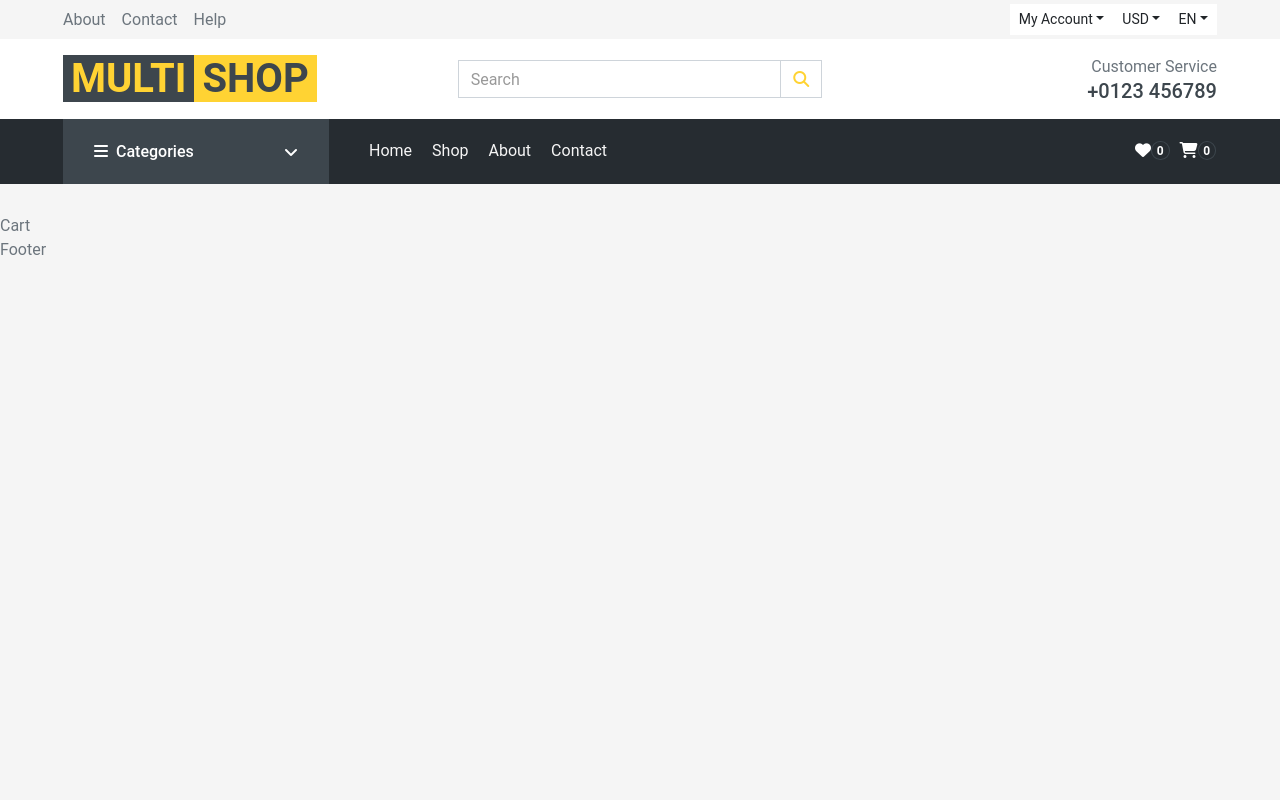
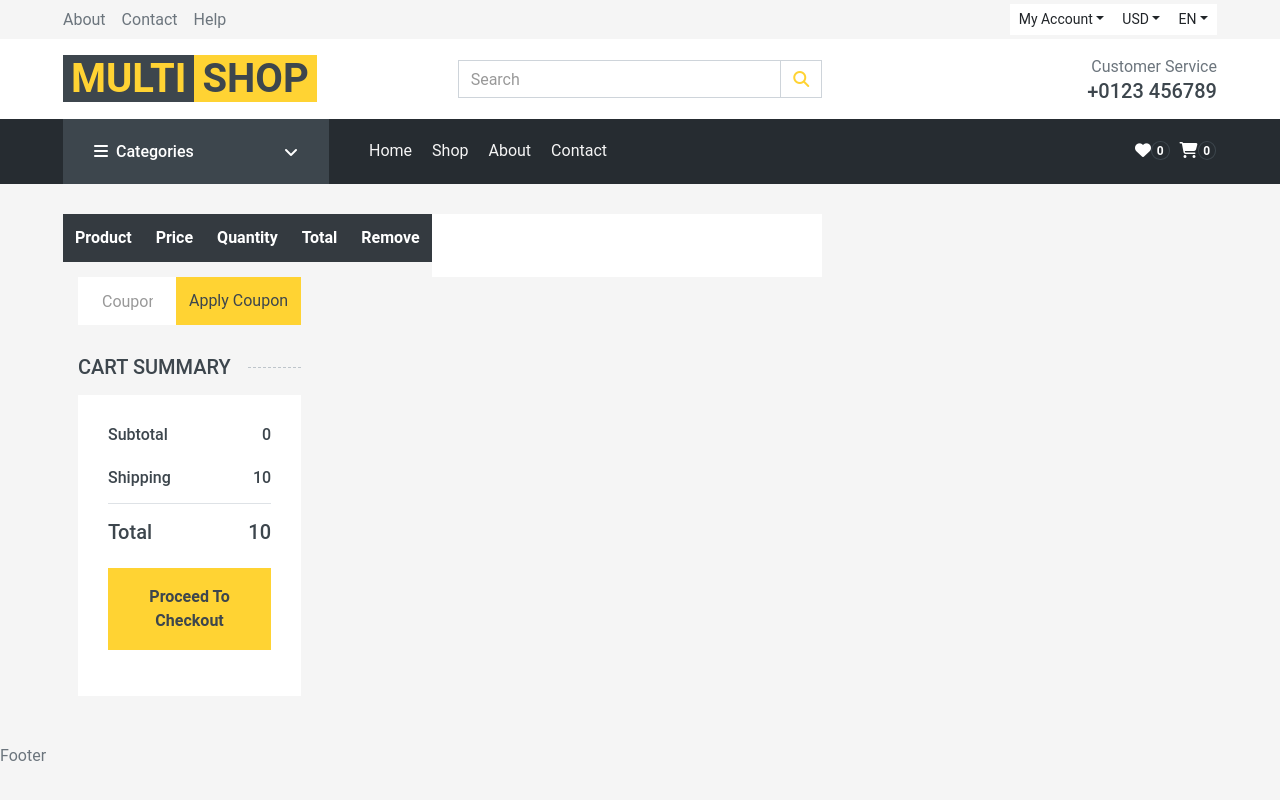
Before and after one commit to kongyutay/fashion-ecommerce-react, a React (Create React App) app: page /cart in a window 1280 px wide. Built offline with nearby package versions, Linux system fonts and the light colour scheme.

Commit message:
Finished Cart component

```diff
--- a/src/common/Header.js
+++ b/src/common/Header.js
@@ -57,7 +57,7 @@ const Header = () => {
                                         <i className="fas fa-heart text-white"></i>
                                         <span style={{ paddingBottom:"2px" }} className="badge text-white border border-dark rounded-circle">0</span>
                                     </Link>
-                                    <Link className="btn px-0 ml-2">
+                                    <Link to="/cart" className="btn px-0 ml-2">
                                         <i className="fas fa-shopping-cart text-white"></i>
                                         <span style={{ paddingBottom:"2px" }} className="badge text-white border border-dark rounded-circle">{totalItems}</span>
                                     </Link>
--- a/src/components/Products.js
+++ b/src/components/Products.js
@@ -13,7 +13,7 @@ const Products = () => {
             ...product, quantity: qty, totalPrice,
         };
         dispatch(addToCart(tempProduct));
-        dispatch(getCartTotal)
+        dispatch(getCartTotal());
     };
     return (
         <div className="container-fluid pt-5">
--- a/src/pages/CartPage/Cart.js
+++ b/src/pages/CartPage/Cart.js
@@ -1,8 +1,140 @@
-import React from "react";
+import React, { useEffect } from "react";
+import { products } from "../../data/Data";
+import { useDispatch, useSelector } from "react-redux";
+import { getCartTotal, removeItem, updateQuantity } from "../../redux/CartSlice";
 
 const Cart = () => {
+    const dispatch = useDispatch();
+    const increaseQty = (cartProductId, currentQty) => {
+        const newQty = currentQty + 1;
+        dispatch(updateQuantity({id: cartProductId, quantity: newQty}));
+    }
+    const decreaseQty = (cartProductId, currentQty) => {
+        const newQty = Math.max(currentQty - 1, 1);
+        dispatch(updateQuantity({id: cartProductId, quantity: newQty}));
+    }
+
+const {
+    data: cartProducts,
+    totalAmounts,
+    deliveryCharge,
+} = useSelector((state) => state.cart);
+
+useEffect(() => {
+    dispatch(getCartTotal);
+}, [useSelector((state) => state.cart)]);
+
+const handleRemoveItem = (itemId) => {
+    dispatch(removeItem({id: itemId}))
+}
+
     return (
-        <div>Cart</div>
+        <>
+            <div className="container-fluid">
+                <div className="row px-xl-5">
+                    <div className="col-lg-8 table-responsive b-5">
+                        <div className="table table-light table-borderless text-center mb-0">
+                            <table className="thead-dark">
+                                <thead>
+                                    <tr>
+                                        <th>Product</th>
+                                        <th>Price</th>
+                                        <th>Quantity</th>
+                                        <th>Total</th>
+                                        <th>Remove</th>
+                                    </tr>
+                                </thead>
+
+                                <tbody>
+                                    {cartProducts.map((val, index) => (
+                                        <tr>
+                                            <td className="align-middle">
+                                                <img src={val.product_img} alt="img" style={{ width: "50px" }} />
+                                                {val.product_name}
+                                            </td>
+                                            <td className="align-middle">{val.price}</td>
+                                            <td className="align-middle">
+                                                <div className="input-group quantity mx-auto">
+                                                    <div className="input-group-btn">
+                                                        <button className="btn btn-sm btn-primary btn-minus" type="button" onClick={() => decreaseQty(val.id, val.quantity)}>
+                                                            <i className="fa fa-minus"></i>
+                                                        </button>
+                                                    </div>
+
+                                                    <input type="text" name="text" value={val.quantity || 1 } className="form-control form-control-sm bg-secondary border-0 text-center" />
+
+                                                    <div className="input-group-btn">
+                                                        <button className="btn btn-sm btn-primary btn-plus" type="button" onClick={() => increaseQty(val.id, val.quantity)}>
+                                                            <i className="fa fa-plus"></i>
+                                                        </button>
+                                                    </div>
+                                                </div>
+                                            </td>
+                                            <td className="align-middle">{val.totalPrice}</td>
+                                            <td className="align-middle">
+                                                <button type="button" className="btn btn-sm btn-danger" onClick={() => handleRemoveItem(val.id)}>
+                                                    <i className="fa fa-times"></i>
+                                                </button>
+                                            </td>
+                                        </tr>
+                                    ))}
+                                </tbody>
+                            </table>
+                        </div>
+
+                        <div className="col-lg-4">
+                            <form className="mb-30" action="">
+                                <div className="input-group">
+                                <input
+                                    type="text"
+                                    className="form-control border-0 p-4"
+                                    placeholder="Coupon Code"
+                                />
+                                <div className="input-group-append">
+                                    <button className="btn btn-primary">Apply Coupon</button>
+                                </div>
+                                </div>
+                            </form>
+                            <h5 className="section-title position-relative text-uppercase mb-3">
+                                <span className="bg-secondary pr-3">Cart Summary</span>
+                            </h5>
+                            <div className="bg-light p-30 mb-5">
+                                <div className="border-bottom pb-2">
+                                <div className="d-flex justify-content-between mb-3">
+                                    <h6>Subtotal</h6>
+                                    <h6>{totalAmounts}</h6>
+                                </div>
+                                <div className="d-flex justify-content-between">
+                                    <h6 className="font-weight-medium">Shipping</h6>
+                                    <h6 className="font-weight-medium">{deliveryCharge}</h6>
+                                </div>
+                                </div>
+                                <div className="pt-2">
+                                <div className="d-flex justify-content-between mt-2">
+                                    <h5>Total</h5>
+                                    <h5>{totalAmounts + deliveryCharge}</h5>
+                                </div>
+                                <button className="btn btn-block btn-primary font-weight-bold my-3 py-3">
+                                    Proceed To Checkout
+                                </button>
+
+                                {/* <StripeCheckout
+                                    token={onToken}
+                                    stripeKey={publishableKey}
+                                    amount={100 * totalAmounts}
+                                    name="MD"
+                                    currency="USD"
+                                    label="Proceed Checkout"
+                                    className="btn btn-block btn-primary font-weight-bold my-3 py-3"
+                                /> */}
+                                </div>
+                            </div>
+                        </div>
+                    </div>
+                </div>
+            </div>
+        </>
+
     )
 }
 
```
